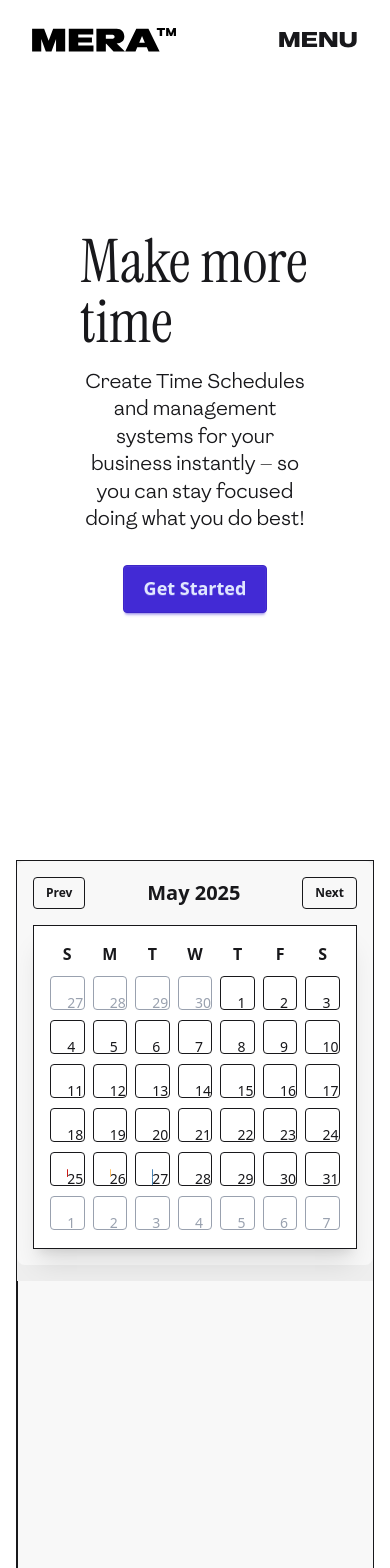
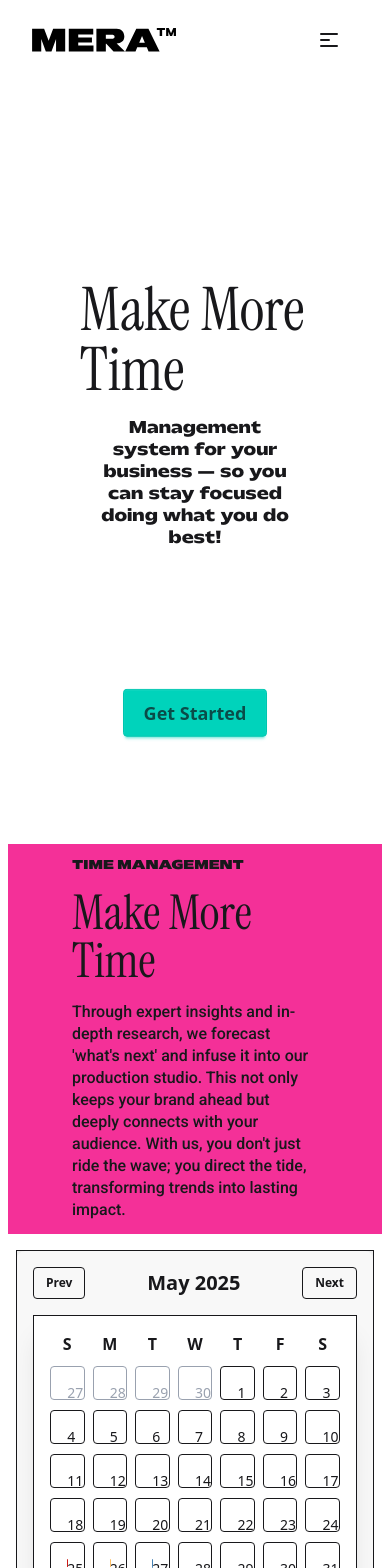
Before and after one commit to Hampus2001/mera, a Next.js app in the folder frontend/: page / in a window 390 px wide. Shown: the top 1568 px of the page. Built offline with nearby package versions, Linux system fonts and the light colour scheme.

Commit message:
fix med navbar och landingpage

```diff
--- a/frontend/app/globals.css
+++ b/frontend/app/globals.css
@@ -20,3 +20,7 @@
 .font-instrument {
   font-family: var(--font-fontInstrument);
 }
+
+.font-roboto {
+  font-family: var(--font-fontRoboto);
+}
--- a/frontend/app/layout.js
+++ b/frontend/app/layout.js
@@ -3,11 +3,18 @@ import localFont from "next/font/local";
 import WorkspaceContext from "@/context/WorkspaceContext";
 
 import { Instrument_Serif } from "next/font/google";
+import { Roboto } from "next/font/google";
 
 const fontInstrument = Instrument_Serif({
   weight: "400",
   subsets: ["latin"],
   variable: "--font-fontInstrument",
+});
+
+const fontRoboto = Roboto({
+  weight: "500",
+  subsets: ["latin"],
+  variable: "--font-fontRoboto",
 });
 
 const fontAbsans = localFont({
@@ -39,7 +46,7 @@ export default function RootLayout({ children }) {
     <html lang="en">
       <WorkspaceContext>
         <body
-          className={`${fontAbsans.variable} ${fontMattone.variable} ${fontMattoneBold.variable} ${fontMattoneBlack.variable} ${fontInstrument.variable} antialiased`}
+          className={`${fontAbsans.variable} ${fontMattone.variable} ${fontMattoneBold.variable} ${fontMattoneBlack.variable} ${fontInstrument.variable} ${fontRoboto.variable} antialiased`}
         >
           {children}
         </body>
--- a/frontend/app/logIn/page.js
+++ b/frontend/app/logIn/page.js
@@ -10,7 +10,7 @@ export default function AuthPage() {
     e.preventDefault();
     const payload = { username, password };
     console.log("Logga in:", payload);
-g
+    g;
     setUsername("");
     setPassword("");
   }
--- a/frontend/app/page.js
+++ b/frontend/app/page.js
@@ -6,17 +6,39 @@ export default function Home() {
   return (
     <>
       <LandingNav />
-      <section className="flex flex-col items-center justify-center h-screen px-20 lg:px-80 gap-y-4 ">
-        <h1 className="font-instrument text-6xl lg:text-8xl">Make more time</h1>
-        <h2 className="font-absans text-xl text-center mb-4 leading-snug">
-          Create Time Schedules and management systems for your business
-          instantly — so you can stay focused doing what you do best!
-        </h2>
-        <span className="flex items-center gap-4">
+      <section className="flex flex-col items-center justify-center h-screen px-20 lg:px-80 gap-y-4 lg:gap-y-2  ">
+        <h1 className="font-instrument text-6xl lg:text-8xl lg:mb-4">
+          Make More Time
+        </h1>
+        <h3 className="font-mattone-bold px-4 lg:px-8 text-center mb-4 leading-snug text-base lg:text-2xl ">
+          Management system for your business — so you can stay focused doing
+          what you do best!
+        </h3>
+        <div className="absolute bottom-24 lg:bottom-32 items-center gap-4 animate-bounce">
           <Link href="./createWorkspace">
-            <button className="btn btn-lg btn-primary">Get Started</button>
+            <button className="btn btn-accent btn-lg lg:btn-xl ">
+              Get Started
+            </button>
           </Link>
-        </span>
+        </div>
+      </section>
+      <section className="flex flex-col px-2 lg:px-4      w-screen aspect-square lg:aspect-video">
+        <div className="w-full h-full flex items-center justify-start bg-secondary">
+          <div className=" flex flex-col w-full lg:w-1/3   px-16 py-16 ">
+            <h4 className="font-mattone-black text-xs mb-4">TIME MANAGEMENT</h4>
+            <h2 className="font-instrument text-5xl leading-auto mb-4">
+              Make More Time
+            </h2>
+
+            <p className="font-roboto leading-snug lg:mb-2">
+              Through expert insights and in-depth research, we forecast 'what's
+              next' and infuse it into our production studio. This not only
+              keeps your brand ahead but deeply connects with your audience.
+              With us, you don't just ride the wave; you direct the tide,
+              transforming trends into lasting impact.
+            </p>
+          </div>
+        </div>
       </section>
       <div className="h-screen w-screen p-4">
         {" "}
--- a/frontend/components/LandingNav.js
+++ b/frontend/components/LandingNav.js
@@ -13,8 +13,8 @@ export default function LandingNav({ variant }) {
 
   return (
     <header
-      className={`fixed top-0 left-0 w-screen z-10 backdrop-blur-sm ${
-        isAppMode ? "bg-black" : ""
+      className={`fixed top-0 left-0 w-screen z-20  ${
+        isAppMode ? "bg-black" : "bg-base-100"
       }`}
     >
       <div className="flex items-center justify-between px-8 py-4 h-20">
@@ -23,7 +23,7 @@ export default function LandingNav({ variant }) {
             <svg
               className={`w-36 lg:w-44 cursor-pointer ${
                 isAppMode ? "text-white" : "text-black"
-              }`}
+              } `}
               viewBox="0 0 605 99"
               fill="currentColor"
               xmlns="http://www.w3.org/2000/svg"
@@ -39,7 +39,8 @@ export default function LandingNav({ variant }) {
 
         {!isAppMode && (
           <>
-            <nav className="hidden lg:block space-x-8 font-absans">
+            {/* Desktop nav */}
+            <nav className="hidden lg:flex space-x-8 font-roboto">
               <Link className="cursor-pointer" href="/">
                 Examples
               </Link>
@@ -49,87 +50,70 @@ export default function LandingNav({ variant }) {
               <Link className="cursor-pointer" href="/">
                 Resources
               </Link>
-
               <Link className="cursor-pointer" href="/">
                 Pricing
               </Link>
             </nav>
-            <span className="space-x-4 hidden lg:block">
+
+            {/* Desktop buttons */}
+            <div className="hidden lg:flex space-x-4">
               <Link href="/createWorkspace">
-                <button className="btn btn-secondary">Sign up</button>
+                <button className="btn btn-neutral">Sign up</button>
               </Link>
-              <Link href="logIn">
+              <Link href="/logIn">
                 <button className="btn">Log in</button>
               </Link>
-            </span>
-            <nav className="block lg:hidden">
-              <button
-                onClick={handleMobileMenu}
-                className="link-hover font-mattone-bold text-xl underline-offset-8 cursor-pointer"
-              >
-                MENU
+            </div>
+
+            {/* Mobile menu button */}
+            <div className="lg:hidden">
+              <button className="btn btn-ghost" onClick={handleMobileMenu}>
+                <svg
+                  xmlns="http://www.w3.org/2000/svg"
+                  className="h-6 w-6"
+                  fill="none"
+                  viewBox="0 0 24 24"
+                  stroke="currentColor"
+                >
+                  <path
+                    strokeLinecap="round"
+                    strokeLinejoin="round"
+                    strokeWidth="2"
+                    d="M4 6h16M4 12h8m-8 6h16"
+                  />
+                </svg>
               </button>
-              {open && (
-                <div className=" absolute top-0 left-0 w-screen h-screen z-20  overflow-hidden">
-                  <ul className="flex flex-col items-center justify-center bg-base-300  w-full h-full font-mattone-bold text-4xl uppercase">
-                    <span className="flex flex-col items-center justify-center gap-y-2">
-                      <li>
-                        <Link className=" opacity-25" href="/">
-                          Examples
-                        </Link>
-                      </li>
-                      <li>
-                        <Link className=" opacity-25" href="/">
-                          Solutions
-                        </Link>
-                      </li>
-                      <li>
-                        <details className="dropdown dropdown-center">
-                          <summary className="cursor-pointer ">
-                            Resources
-                          </summary>
-                          <ul className="menu dropdown-content p-4 bg-base-300 mt-1">
-                            <li>
-                              <a>Item</a>
-                            </li>
-                            <li>
-                              <a>Item</a>
-                            </li>
-                          </ul>
-                        </details>
-                      </li>
-                      <li>
-                        <Link className="cursor-pointer opacity-25" href="/">
-                          Pricing
-                        </Link>
-                      </li>
-                      <div className="divider divider-neutral"></div>
-
-                      <li>
-                        <Link className="cursor-pointer" href="/">
-                          Log In
-                        </Link>
-                      </li>
-                      <li>
-                        <Link className="cursor-pointer" href="/">
-                          Sign Up
-                        </Link>
-                      </li>
-                    </span>
-
-                    <button
-                      className="absolute top-4 right-8 cursor-pointer link-hover underline-offset-8 text-xl"
-                      onClick={handleMobileMenu}
-                    >
-                      BACK
-                    </button>
-                  </ul>
-                </div>
-              )}
-            </nav>
+            </div>
           </>
         )}
       </div>
+
+      {/* Mobile full-screen menu */}
+      {open && !isAppMode && (
+        <div className="fixed top-20 left-0  z-20 flex flex-col items-start justify-start font-roboto text-xl uppercase h-full px-2 w-full">
+          <nav className=" flex flex-col p-8 aspect-square w-full bg-accent">
+            <Link onClick={handleMobileMenu} href="/">
+              Examples
+            </Link>
+            <Link onClick={handleMobileMenu} href="/">
+              Solutions
+            </Link>
+            <Link onClick={handleMobileMenu} href="/">
+              Resources
+            </Link>
+            <Link onClick={handleMobileMenu} href="/">
+              Pricing
+            </Link>
+            <div className="border-t my-4"></div>
+            <Link onClick={handleMobileMenu} href="/logIn">
+              Log In
+            </Link>
+            <Link onClick={handleMobileMenu} href="/createWorkspace">
+              Sign Up
+            </Link>
+          </nav>
+        </div>
+      )}
     </header>
   );
 }
```
